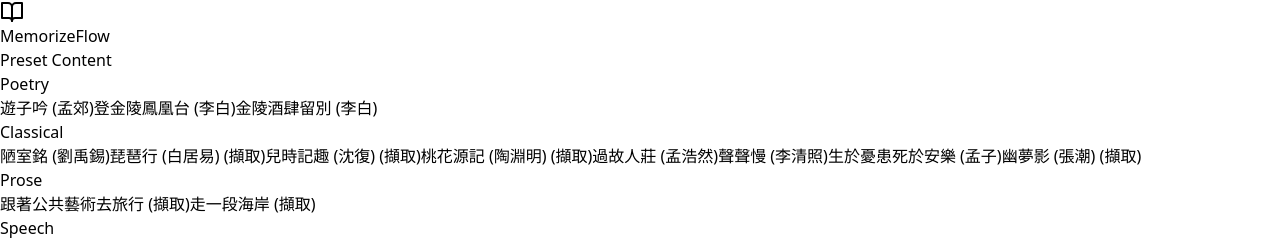
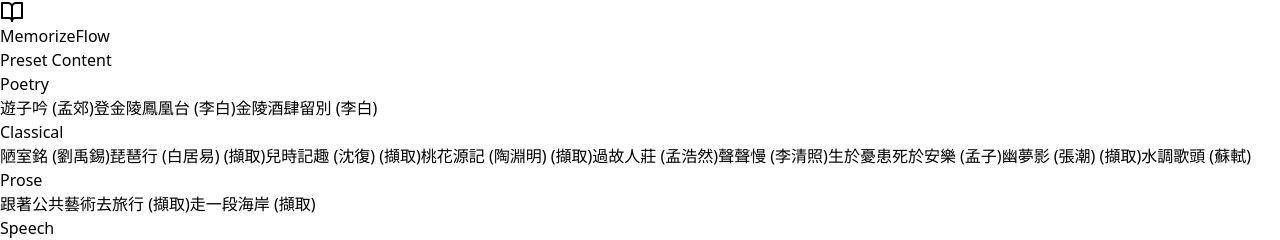
Before and after one commit to Albair581/memorize-flow, a React (Vite) app: page / in a window 1280 px wide. Shown: the top 240 px of the page. Built offline with nearby package versions, Linux system fonts and the light colour scheme; the HTML template or start-up script is replaced by a standard one.

Commit message:
added new poem

```diff
--- a/src/App.jsx
+++ b/src/App.jsx
@@ -106,6 +106,14 @@
     type: 'strict',
     lang: 'zh',
     content: `人非聖賢，安能無所不知？\n止知其一，惟恐不止其一，復求知其二者，上也；\n止知其一，因人言始知有其二者，次也；\n止知其一，人言有其二而莫之信者，又其次也；\n止知其一，惡人言有其二者，斯下之下矣。\n\n有工夫讀書，謂之福；有力量濟人，謂之福；\n有學問著述，謂之福；無是非到耳，謂之福；\n有多聞、直、諒之友，謂之福。\n\n人莫樂於閒，非無所事事之謂也。\n閒則能讀書，閒則能游名勝，\n閒則能交益友，閒則能飲酒，閒則能著書。\n天下之樂，孰大於是？\n\n凡事不宜刻，若讀書則不可不刻；\n凡事不宜貪，若買書則不可不貪；\n凡事不宜痴，若行善則不可不痴。`
+  },
+  {
+    id: 'shuidiaogetou',
+    title: '水調歌頭 (蘇軾)',
+    category: 'Classical',
+    type: 'strict',
+    lang: 'zh',
+    content: `明月幾時有，把酒問青天，\n不知天上宮闕，今夕是何年。\n我欲乘風歸去，又恐瓊樓玉宇，高處不勝寒；\n起舞弄清影，何似在人間。\n轉朱閣，低綺戶，照無眠；\n不應有恨，何事長向別時圓？\n人有悲歡離合，月有陰晴圓缺，此事古難全；\n但願人長久，千里共嬋娟。`
   },
   {
     id: 'mlk_dream',
```
